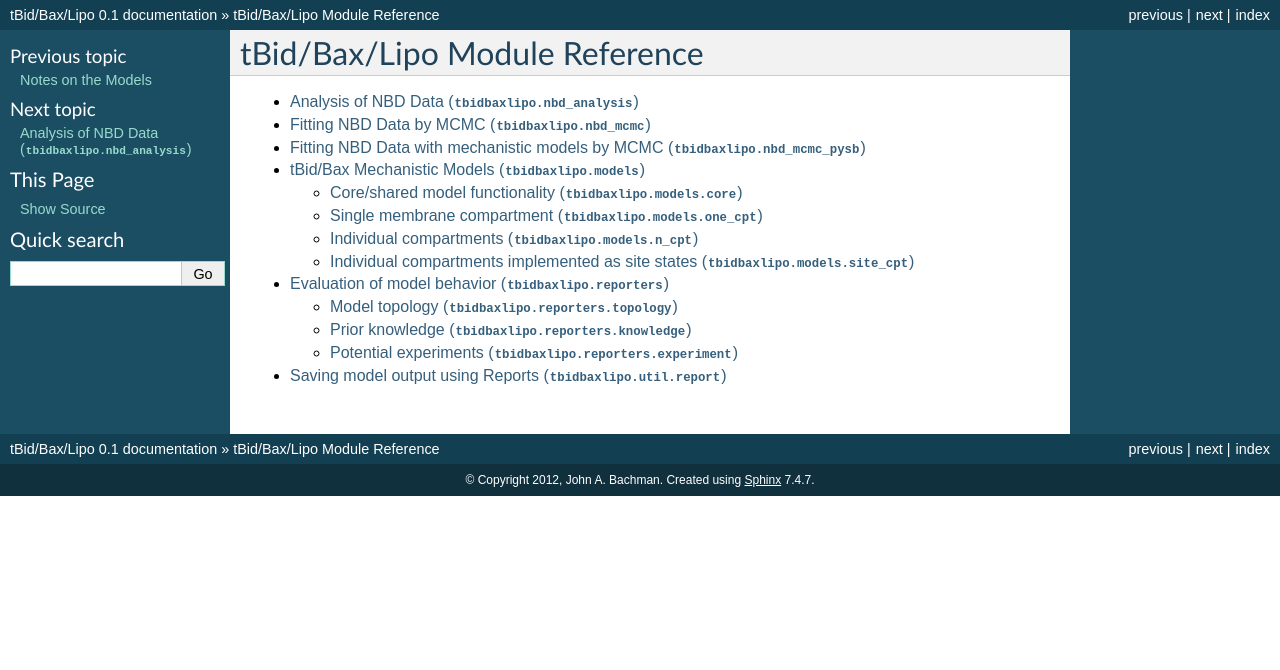
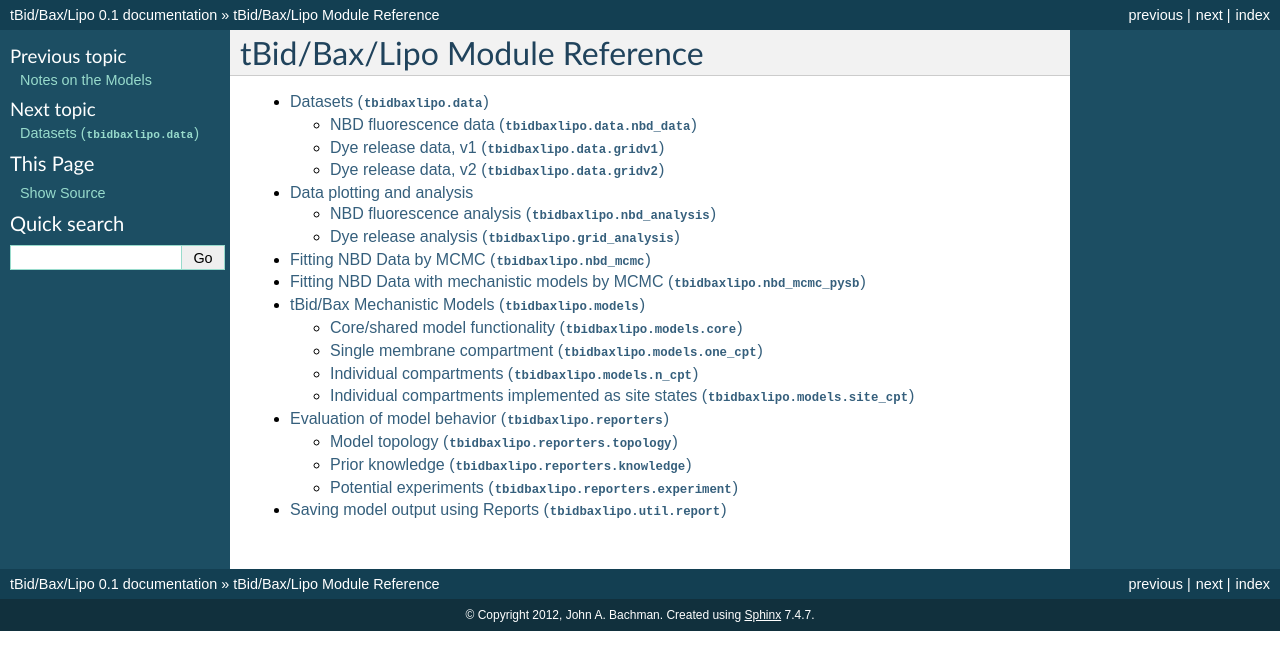
Before and after one commit to johnbachman/tBidBaxLipo, a Sphinx documentation site: the page built from doc/modules/index.rst, in a window 1280 px wide. Shown: the top 670 px of the page. Built offline with Sphinx 7.4.7, drawn with Linux system fonts in a browser that asks for light colours; formulas are drawn with MathJax 3.

Commit message:
Added new docs for data and data_analysis modules

```diff
--- /dev/null
+++ b/doc/modules/data/gridv1.rst
@@ -0,0 +1,5 @@
+Dye release data, v1 (:py:mod:`tbidbaxlipo.data.gridv1`)
+========================================================
+
+.. automodule:: tbidbaxlipo.data.gridv1
+   :members:
--- /dev/null
+++ b/doc/modules/data/gridv2.rst
@@ -0,0 +1,5 @@
+Dye release data, v2 (:py:mod:`tbidbaxlipo.data.gridv2`)
+=======================================================
+
+.. automodule:: tbidbaxlipo.data.gridv2
+   :members:
--- /dev/null
+++ b/doc/modules/data/index.rst
@@ -0,0 +1,7 @@
+Datasets (:py:mod:`tbidbaxlipo.data`)
+=====================================
+
+.. toctree::
+   nbd_data
+   gridv1
+   gridv2
--- /dev/null
+++ b/doc/modules/data/nbd_data.rst
@@ -0,0 +1,5 @@
+NBD fluorescence data (:py:mod:`tbidbaxlipo.data.nbd_data`)
+===========================================================
+
+.. automodule:: tbidbaxlipo.data.nbd_data
+   :members:
--- /dev/null
+++ b/doc/modules/data_analysis/grid_analysis.rst
@@ -0,0 +1,5 @@
+Dye release analysis (:py:mod:`tbidbaxlipo.grid_analysis`)
+==========================================================
+
+.. automodule:: tbidbaxlipo.grid_analysis
+   :members:
--- /dev/null
+++ b/doc/modules/data_analysis/index.rst
@@ -0,0 +1,6 @@
+Data plotting and analysis
+==========================
+
+.. toctree::
+   nbd_analysis
+   grid_analysis
--- /dev/null
+++ b/doc/modules/data_analysis/nbd_analysis.rst
@@ -0,0 +1,5 @@
+NBD fluorescence analysis (:py:mod:`tbidbaxlipo.nbd_analysis`)
+==============================================================
+
+.. automodule:: tbidbaxlipo.nbd_analysis
+   :members:
--- a/doc/modules/index.rst
+++ b/doc/modules/index.rst
@@ -3,7 +3,8 @@ tBid/Bax/Lipo Module Reference
 
 .. toctree::
 
-   nbd_analysis
+   data/index
+   data_analysis/index
    nbd_mcmc
    nbd_mcmc_pysb
    models/index
--- a/doc/modules/nbd_analysis.rst
+++ /dev/null
@@ -1,5 +0,0 @@
-Analysis of NBD Data (:py:mod:`tbidbaxlipo.nbd_analysis`)
-=========================================================
-
-.. automodule:: tbidbaxlipo.nbd_analysis
-    :members:
```
